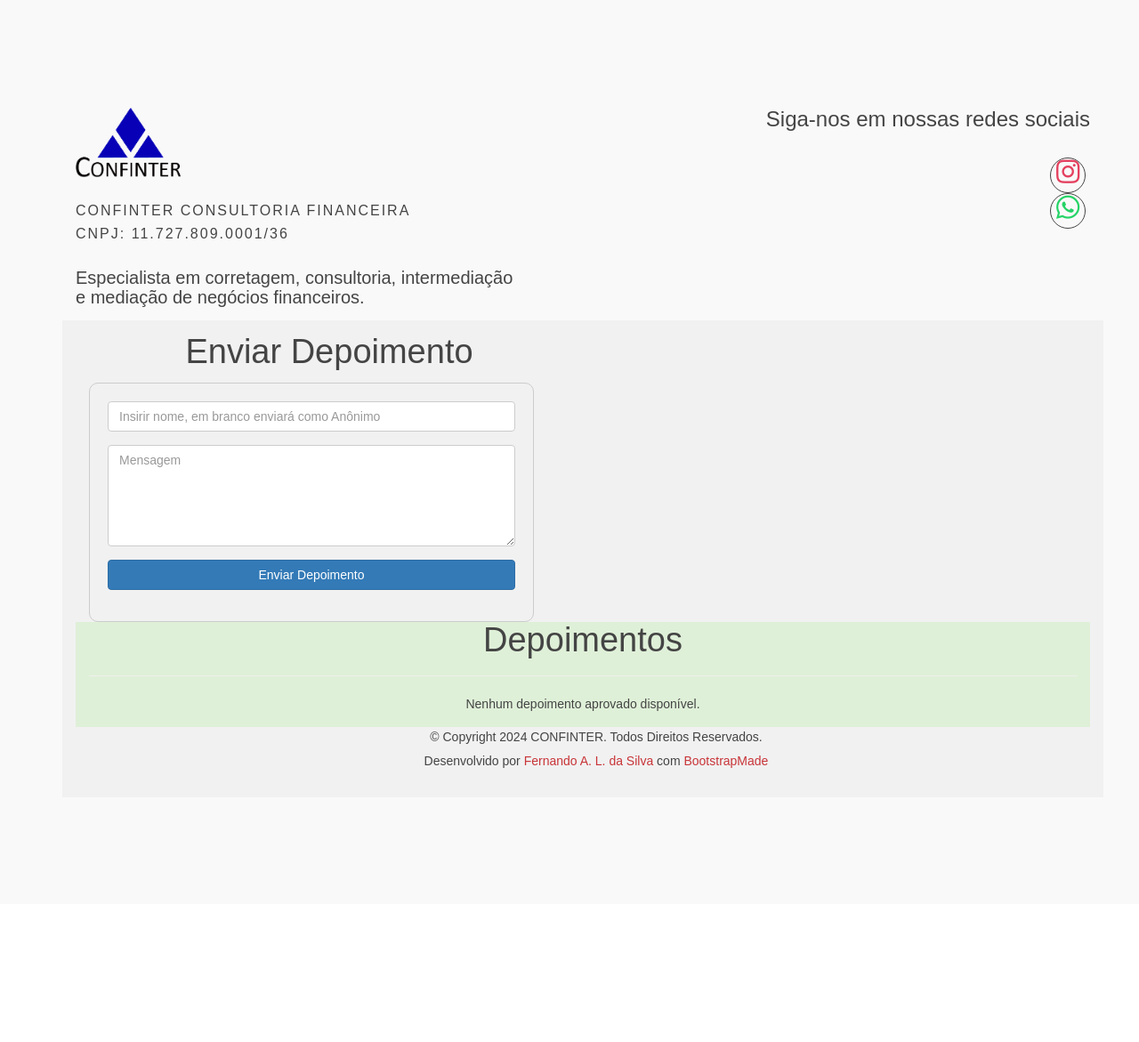
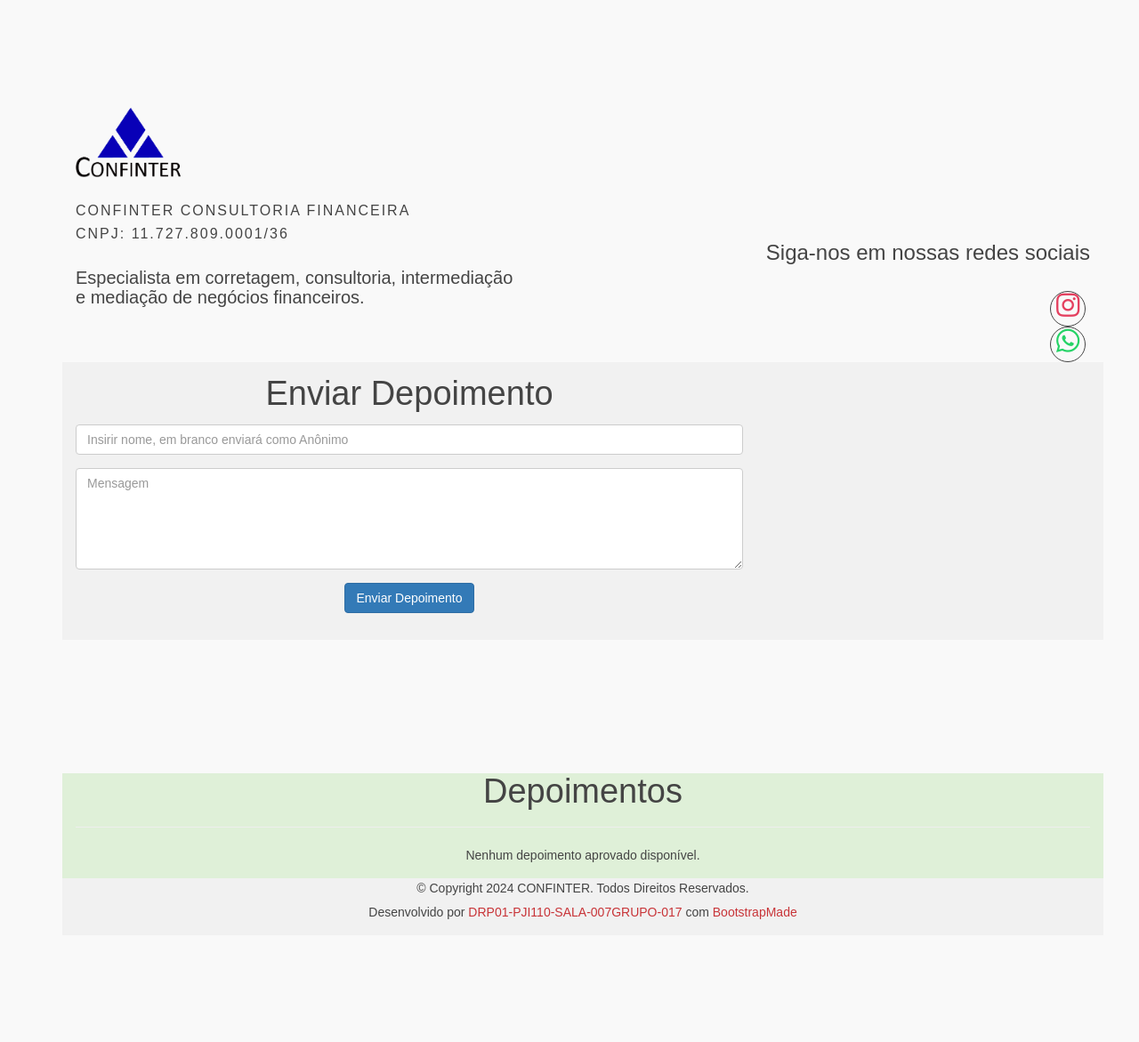
Before and after one commit to finandolopes/DRP01-PJI110-SALA-007GRUPO-017, a PHP site: page / in a window 1280 px wide. Shown: the part 2625-3796 px from the top of the page at 89% size. Before the commit the page ends 3521 px from the top, so only its background shows below. Run offline with PHP 8.4, Linux system fonts and the light colour scheme; data that the repository does not hold is empty; some web fonts are replaced.

Commit message:
Update index.php

```diff
--- a/index.php
+++ b/index.php
@@ -426,12 +426,12 @@
                                     </a>
                                 </li>
                                 <li>
-                                    <a class="page-scroll" href="#contact">
-                                        <div class="br">Contato</div>
+                                    <a class="page-scroll" href="#redes">
+                                        <div class="br">Redes Sociais</div>
                                     </a>
                                 </li>
                                 <li>
-                                    <a class="page-scroll" href="#contact">
+                                    <a class="page-scroll" href="#depoimentos">
                                         <div class="br">Depoimentos</div>
                                     </a>
                                 </li>
@@ -917,6 +917,7 @@
                                     </div>
                                 </div>
                             </div>
+                            <div id="redes" class="faq-area area-padding"></div>
                             <div class="container mt-5">
                                 <div class="row">
                                     <div class="col-md-6 col-sm-6 col-xs-12">
@@ -937,14 +938,11 @@
                                 </div>
                             </div>
 
-  <div class="footer-area-bottom">
+                            <div class="footer-area-bottom bg-light py-5 mt-5">
                                 <div class="container">
-        <div class="row">
-            <div class="col-md-12 col-sm-12 col-xs-12">
-                <!-- Div para Envio de Depoimentos -->
-                <div class="col-md-6 col-sm-6 col-xs-12 text-center">
-                    <h2>Enviar Depoimento</h2>
-                    <div class="d-inline-block mx-auto" style="max-width: 500px; border: 1px solid #ccc; padding: 20px; border-radius: 10px;">
+                                    <div class="row justify-content-center">
+                                        <div class="col-md-8 col-sm-8 col-xs-12">
+                                            <h2 class="text-center mb-4">Enviar Depoimento</h2>
                                             <form action="php/enviar_depoimento.php" method="POST">
                                                 <div class="form-group">
                                                     <input type="text" name="nome" class="br form-control" id="nome" placeholder="Insirir nome, em branco enviará como Anônimo" data-rule="minlen:4" data-msg="" />
@@ -955,14 +953,17 @@
                                                     <div class="br validation"></div>
                                                     <div class="en validation"></div>
                                                 </div>
-
-                            <div class="form-group">
-                                <button type="submit" class="btn btn-primary btn-block">Enviar Depoimento</button>
+                                                <div class="form-group text-center">
+                                                    <button type="submit" class="btn btn-primary">Enviar Depoimento</button>
                                                 </div>
                                             </form>
                                         </div>
                                     </div>
+                                </div>
+                            </div>
+
                 <!-- Div para Depoimentos Aprovados -->
+<div id="depoimentos" class="faq-area area-padding"></div>
 <div class="col-md-12 col-sm-12 col-xs-12 mt-5 bg-success pb-2">
     <h2 class="text-center">Depoimentos</h2>
     <hr>
@@ -1023,7 +1024,7 @@
                     <p class="br">&copy; Copyright 2024 CONFINTER. Todos Direitos Reservados.</p>
                 </div>
                 <div class="credits">
-                    <div class="br">Desenvolvido por <a href="https://github.com/finandolopes/">Fernando A. L. da Silva</a> com <a href="https://bootstrapmade.com/">BootstrapMade</a></div>
+                    <div class="br">Desenvolvido por <a href="https://github.com/finandolopes/DRP01-PJI110-SALA-007GRUPO-017/tree/main">DRP01-PJI110-SALA-007GRUPO-017</a> com <a href="https://bootstrapmade.com/">BootstrapMade</a></div>
                 </div>
             </div>
         </div>
```
Lines whose indentation alone changed are shown as unchanged.
